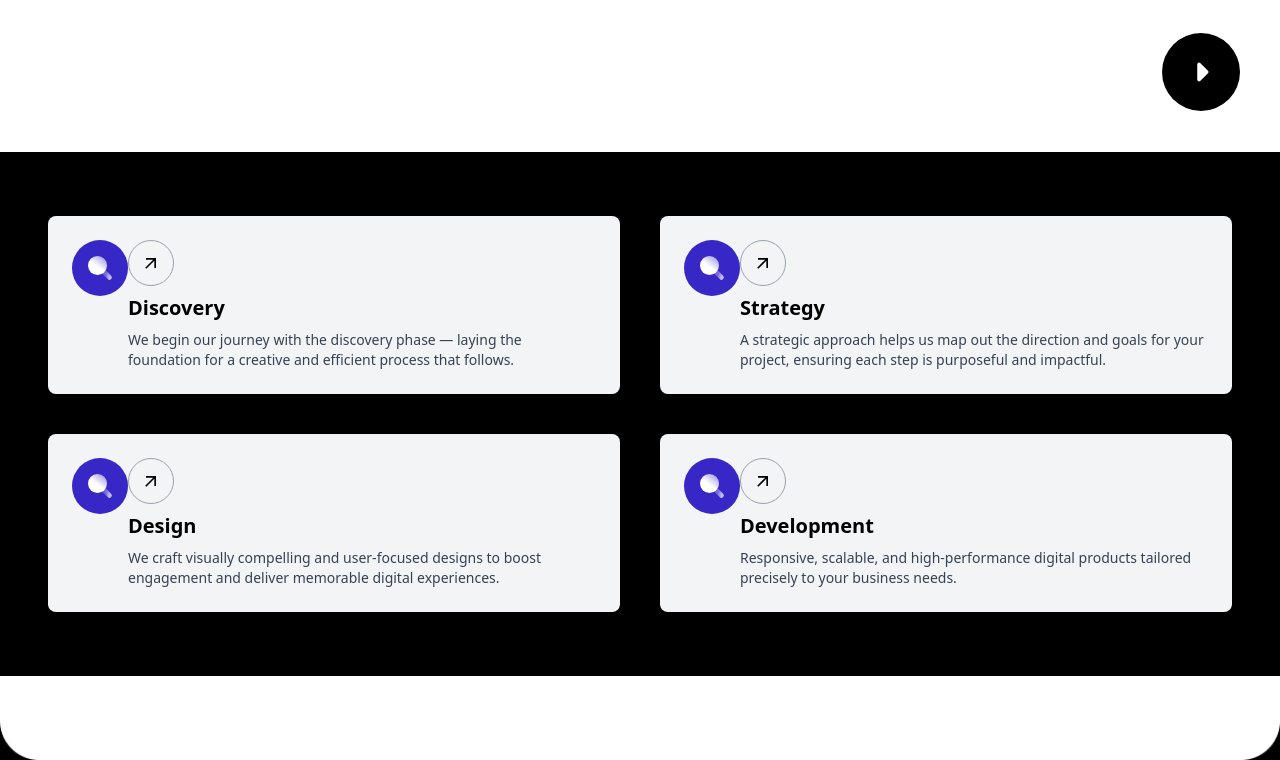
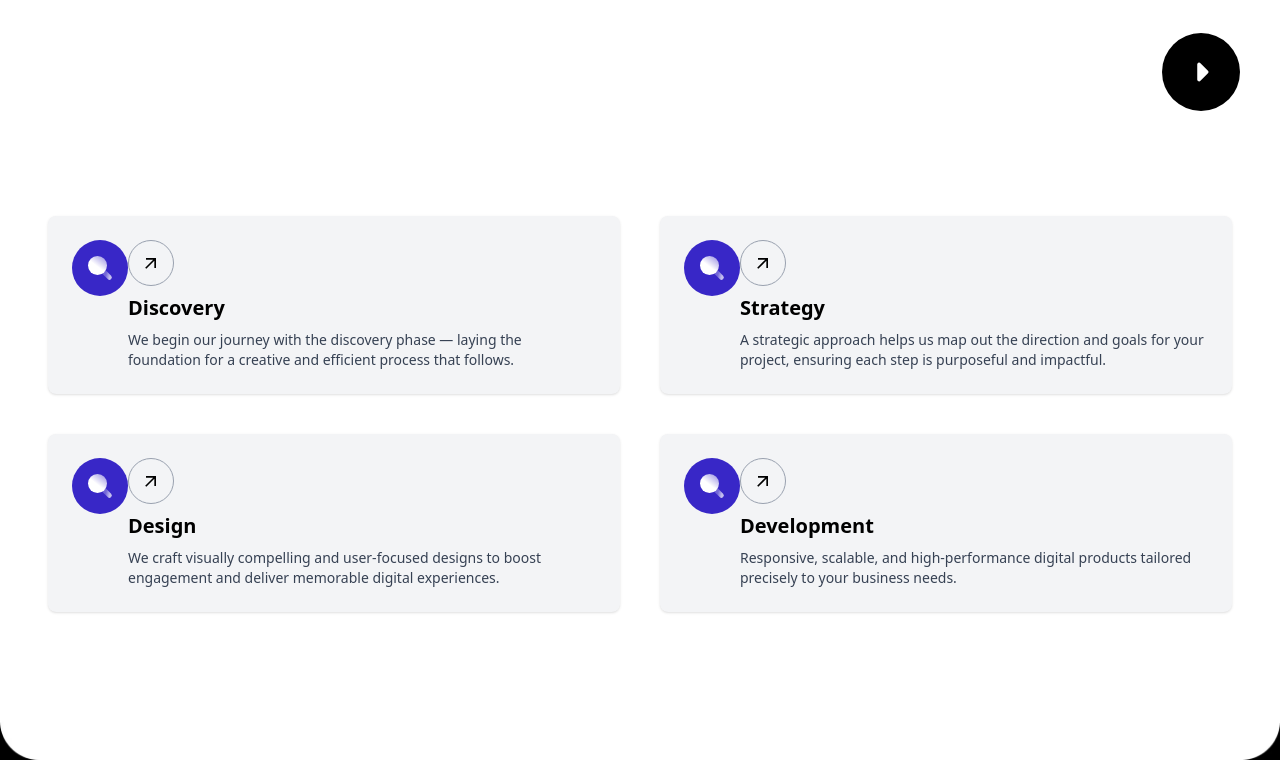
Before and after one commit to muqadas-shafiq/task-2, a React (Vite) app: page / in a window 1280 px wide. Shown: the part 1935-2695 px from the top of the page. Built offline with nearby package versions, Linux system fonts and the light colour scheme; grey boxes are pictures that could not be loaded.

Commit message:
first commit

```diff
--- a/src/Components/Service.jsx
+++ b/src/Components/Service.jsx
@@ -65,7 +65,7 @@ const Service = () => {
       </div>
 
       {/* Services Grid */}
-      <div className="absolute mt-72 bg-black w-full px-4 md:px-12 py-16  grid grid-cols-1 sm:grid-cols-2 gap-10">
+      <div className="absolute mt-72 md:bg-white bg-black w-full px-4 md:px-12 py-16  grid grid-cols-1 sm:grid-cols-2 gap-10">
         {div.map((item, index) => (
           <div
             key={index}
```
